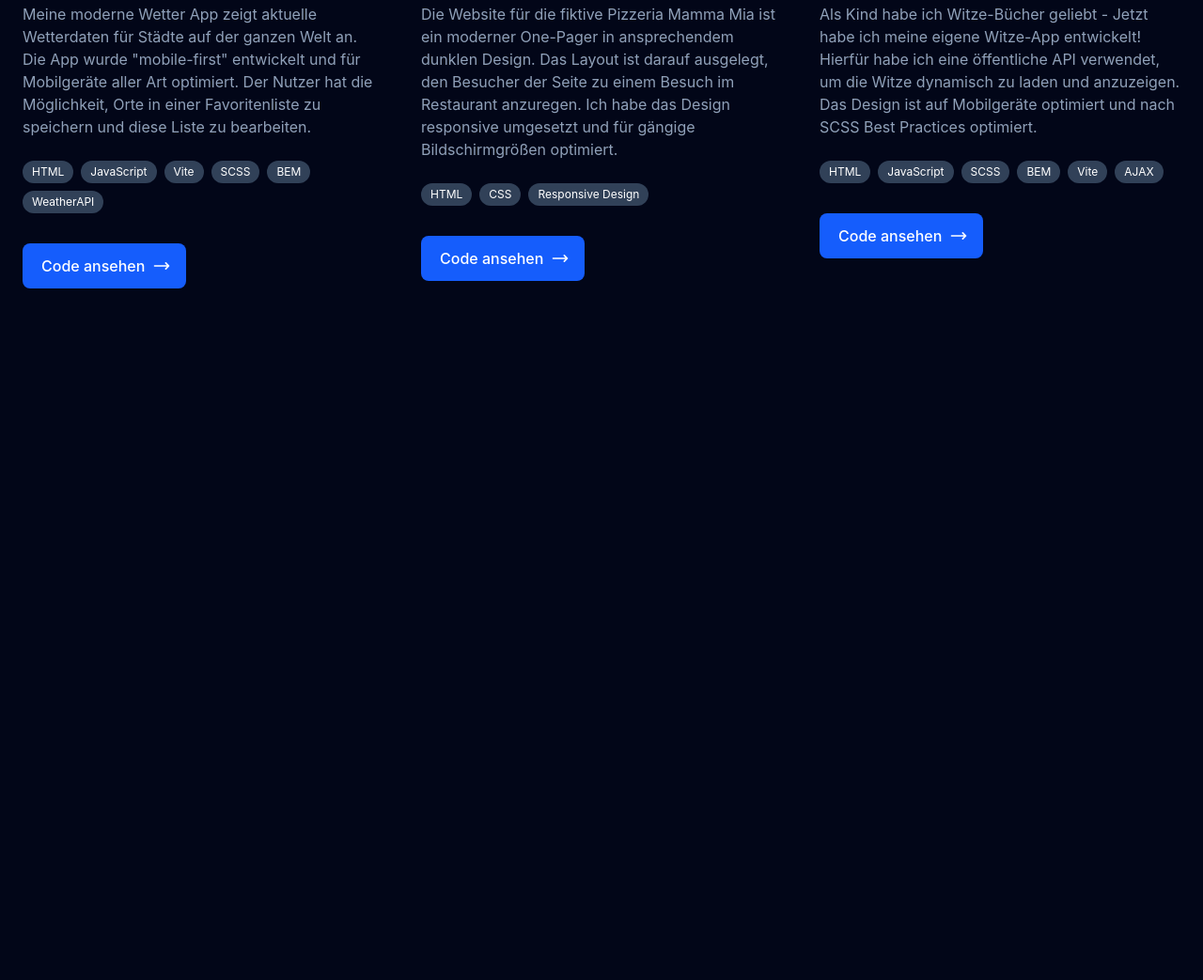
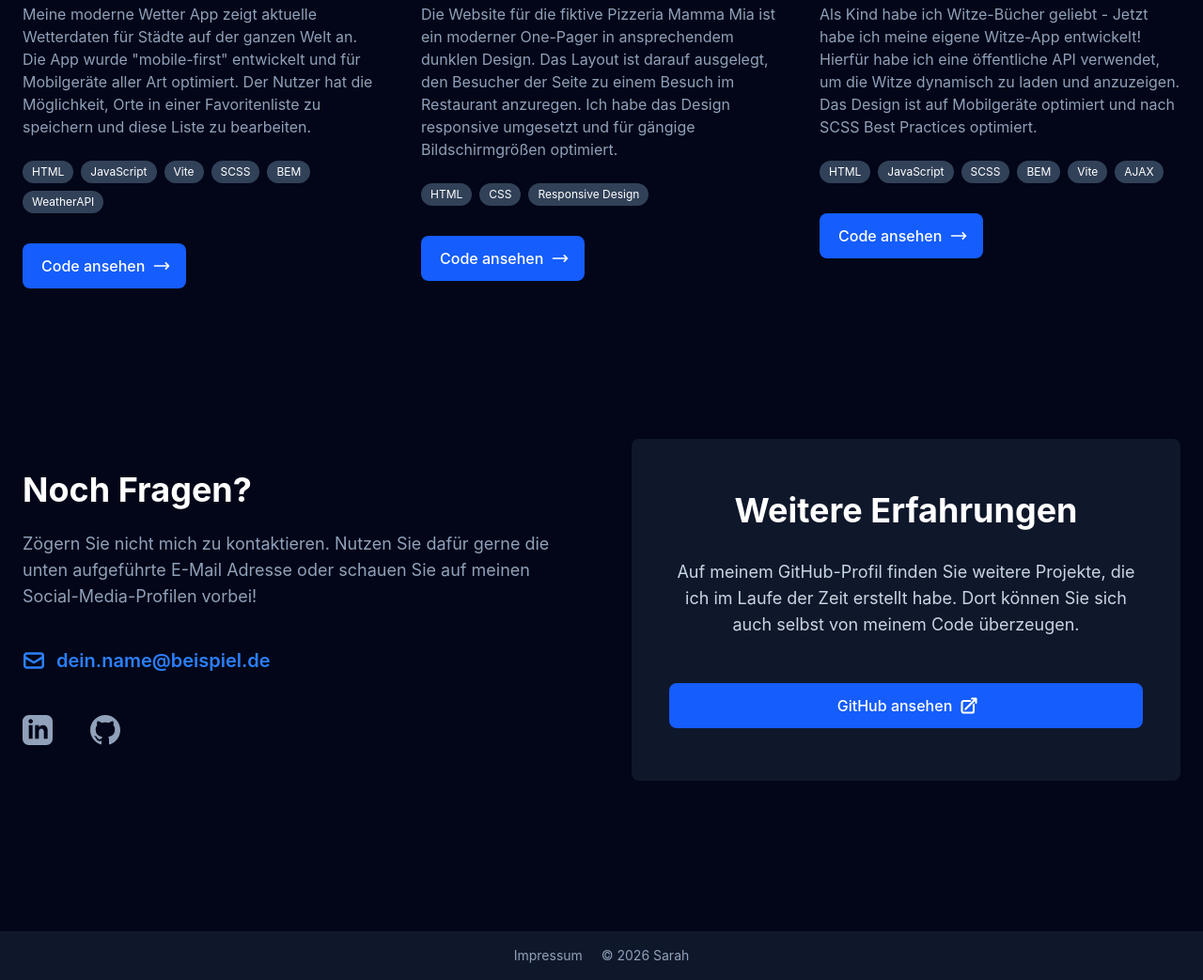
Before and after one commit to Suzu-glitch/portfolio, a website built with Vite: page index.html in a window 1280 px wide. Shown: the part 1481-2524 px from the top of the page at 94% size. Before the commit the page ends 1788 px from the top, so only its background shows below. Built offline with nearby package versions, Linux system fonts and the light colour scheme.

Commit message:
Add contact section, footer and imprint page

```diff
--- /dev/null
+++ b/impressum.html
@@ -0,0 +1,48 @@
+<!doctype html>
+<html lang="de">
+  <head>
+    <meta charset="UTF-8" />
+    <meta name="viewport" content="width=device-width, initial-scale=1.0" />
+    <title>Impressum</title>
+  </head>
+  <body class="flex min-h-screen flex-col bg-slate-950 text-white">
+    <a
+      href="/index.html"
+      class="m-4 flex gap-2 text-slate-300 hover:text-white"
+    >
+      <svg
+        xmlns="http://www.w3.org/2000/svg"
+        fill="none"
+        viewBox="0 0 24 24"
+        stroke-width="1.5"
+        stroke="currentColor"
+        class="h-6 w-6"
+      >
+        <path
+          stroke-linecap="round"
+          stroke-linejoin="round"
+          d="M10.5 19.5 3 12m0 0 7.5-7.5M3 12h18"
+        />
+      </svg>
+      Zurück
+    </a>
+    <main class="flex-1 px-6 text-center">
+      <h1 class="mt-16 text-3xl font-bold lg:mt-28 lg:text-4xl">Impressum</h1>
+
+      <h2 class="mt-8 text-xl font-bold lg:text-2xl">Angaben gemäß § 5 DDG</h2>
+      <p class="mt-2 text-slate-300">Vorname Nachname</p>
+      <p class="text-slate-300">Straße Hausnummer</p>
+      <p class="text-slate-300">PLZ Ort</p>
+
+      <h2 class="mt-8 text-xl font-bold lg:text-2xl">Kontakt</h2>
+      <p class="mt-2 text-slate-300">E-Mail: dein.name@beispiel.de</p>
+    </main>
+    <footer
+      class="mt-40 bg-slate-900 px-6 py-4 text-center text-sm text-slate-400"
+    >
+      <a href="/impressum.html" class="mr-4 hover:text-slate-300">Impressum</a>
+      <span>&copy; 2026 Sarah</span>
+    </footer>
+    <script type="module" src="/src/main.js"></script>
+  </body>
+</html>
--- a/index.html
+++ b/index.html
@@ -301,6 +301,117 @@
         </div>
       </div>
     </div>
+
+    <section
+      class="container mx-auto mt-40 flex flex-col-reverse gap-16 px-6 lg:grid lg:grid-cols-2 lg:items-center lg:gap-x-16"
+    >
+      <div>
+        <h2 class="text-3xl font-bold lg:text-4xl">Noch Fragen?</h2>
+        <p class="mt-4 text-slate-400 lg:mt-6 lg:text-lg">
+          Zögern Sie nicht mich zu kontaktieren. Nutzen Sie dafür gerne die
+          unten aufgeführte E-Mail Adresse oder schauen Sie auf meinen
+          Social-Media-Profilen vorbei!
+        </p>
+        <a
+          href="mailto:dein.name@beispiel.de"
+          class="mt-8 flex items-center text-lg font-medium text-blue-500 lg:mt-10 lg:text-xl lg:font-semibold"
+        >
+          <svg
+            xmlns="http://www.w3.org/2000/svg"
+            fill="none"
+            viewBox="0 0 24 24"
+            stroke-width="2.5"
+            stroke="currentColor"
+            class="mr-2 h-5 w-5 lg:mr-3 lg:h-6 lg:w-6"
+          >
+            <path
+              stroke-linecap="round"
+              stroke-linejoin="round"
+              d="M21.75 6.75v10.5a2.25 2.25 0 0 1-2.25 2.25h-15a2.25 2.25 0 0 1-2.25-2.25V6.75m19.5 0A2.25 2.25 0 0 0 19.5 4.5h-15a2.25 2.25 0 0 0-2.25 2.25m19.5 0v.243a2.25 2.25 0 0 1-1.07 1.916l-7.5 4.615a2.25 2.25 0 0 1-2.36 0L3.32 8.91a2.25 2.25 0 0 1-1.07-1.916V6.75"
+            />
+          </svg>
+          dein.name@beispiel.de
+        </a>
+        <div class="mt-6 flex gap-6 lg:mt-10 lg:gap-8">
+          <a
+            href="#"
+            target="_blank"
+            rel="noopener noreferrer"
+            aria-label="LinkedIn"
+            class="group -ml-1 p-1"
+          >
+            <svg
+              class="h-6 w-6 fill-slate-400 transition group-hover:fill-slate-300 lg:h-8 lg:w-8"
+              xmlns="http://www.w3.org/2000/svg"
+              width="24"
+              height="24"
+              viewBox="0 0 24 24"
+            >
+              <path
+                d="M19 0h-14c-2.761 0-5 2.239-5 5v14c0 2.761 2.239 5 5 5h14c2.762 0 5-2.239 5-5v-14c0-2.761-2.238-5-5-5zm-11 19h-3v-11h3v11zm-1.5-12.268c-.966 0-1.75-.79-1.75-1.764s.784-1.764 1.75-1.764 1.75.79 1.75 1.764-.783 1.764-1.75 1.764zm13.5 12.268h-3v-5.604c0-3.368-4-3.113-4 0v5.604h-3v-11h3v1.765c1.396-2.586 7-2.777 7 2.476v6.759z"
+              />
+            </svg>
+          </a>
+          <a
+            href="https://github.com/Suzu-glitch"
+            target="_blank"
+            rel="noopener noreferrer"
+            aria-label="GitHub"
+            class="group p-1"
+          >
+            <svg
+              class="h-6 w-6 fill-slate-400 transition group-hover:fill-slate-300 lg:h-8 lg:w-8"
+              xmlns="http://www.w3.org/2000/svg"
+              width="24"
+              height="24"
+              viewBox="0 0 24 24"
+            >
+              <path
+                d="M12 0c-6.626 0-12 5.373-12 12 0 5.302 3.438 9.8 8.207 11.387.599.111.793-.261.793-.577v-2.234c-3.338.726-4.033-1.416-4.033-1.416-.546-1.387-1.333-1.756-1.333-1.756-1.089-.745.083-.729.083-.729 1.205.084 1.839 1.237 1.839 1.237 1.07 1.834 2.807 1.304 3.492.997.107-.775.418-1.305.762-1.604-2.665-.305-5.467-1.334-5.467-5.931 0-1.311.469-2.381 1.236-3.221-.124-.303-.535-1.524.117-3.176 0 0 1.008-.322 3.301 1.23.957-.266 1.983-.399 3.003-.404 1.02.005 2.047.138 3.006.404 2.291-1.552 3.297-1.23 3.297-1.23.653 1.653.242 2.874.118 3.176.77.84 1.235 1.911 1.235 3.221 0 4.609-2.807 5.624-5.479 5.921.43.372.823 1.102.823 2.222v3.293c0 .319.192.694.801.576 4.765-1.589 8.199-6.086 8.199-11.386 0-6.627-5.373-12-12-12z"
+              />
+            </svg>
+          </a>
+        </div>
+      </div>
+      <div
+        class="rounded-lg bg-slate-900 px-6 py-10 text-center lg:px-10 lg:py-14"
+      >
+        <h2 class="text-3xl font-bold lg:text-4xl">Weitere Erfahrungen</h2>
+        <p class="mt-4 text-slate-300 lg:mt-8 lg:text-lg">
+          Auf meinem GitHub-Profil finden Sie weitere Projekte, die ich im Laufe
+          der Zeit erstellt habe. Dort können Sie sich auch selbst von meinem
+          Code überzeugen.
+        </p>
+        <a
+          href="https://github.com/Suzu-glitch"
+          target="_blank"
+          rel="noopener noreferrer"
+          class="mt-8 flex items-center justify-center rounded-lg bg-blue-600 px-5 py-3 text-sm font-medium hover:bg-blue-500 lg:mt-12 lg:text-base"
+          >GitHub ansehen
+          <svg
+            xmlns="http://www.w3.org/2000/svg"
+            fill="none"
+            viewBox="0 0 24 24"
+            stroke-width="2.5"
+            stroke="currentColor"
+            class="ml-2 -mr-1 h-5 w-5"
+          >
+            <path
+              stroke-linecap="round"
+              stroke-linejoin="round"
+              d="M13.5 6H5.25A2.25 2.25 0 0 0 3 8.25v10.5A2.25 2.25 0 0 0 5.25 21h10.5A2.25 2.25 0 0 0 18 18.75V10.5m-10.5 6L21 3m0 0h-5.25M21 3v5.25"
+            />
+          </svg>
+        </a>
+      </div>
+    </section>
+
+    <footer
+      class="mt-40 bg-slate-900 px-6 py-4 text-center text-sm text-slate-400"
+    >
+      <a href="/impressum.html" class="mr-4 hover:text-slate-300">Impressum</a>
+      <span>&copy; 2026 Sarah</span>
+    </footer>
     <script type="module" src="/src/main.js"></script>
   </body>
 </html>
```
